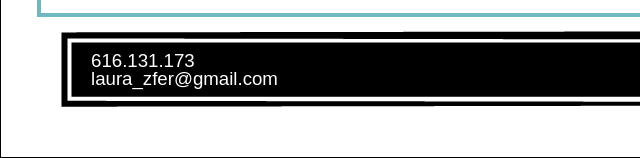
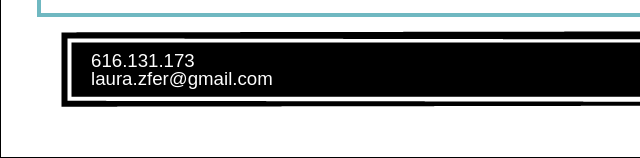
Before and after one commit to lau-zorrilla/portfolio_web, a plain HTML site: page index.html in a window 1280 px wide. Shown: the part 4587-4745 px from the top of the page, 0-640 px from the left. Drawn offline with Linux system fonts and the light colour scheme.

Commit message:
email address changed again

```diff
--- a/index.html
+++ b/index.html
@@ -158,7 +158,7 @@
   <div id="footer">
     <div id="footer_container">
       <p>616.131.173</p>
-      <p>laura_zfer&#64gmail.com</p>
+      <p>laura.zfer&#64gmail.com</p>
     </div>
   </div>
   </div>
```
